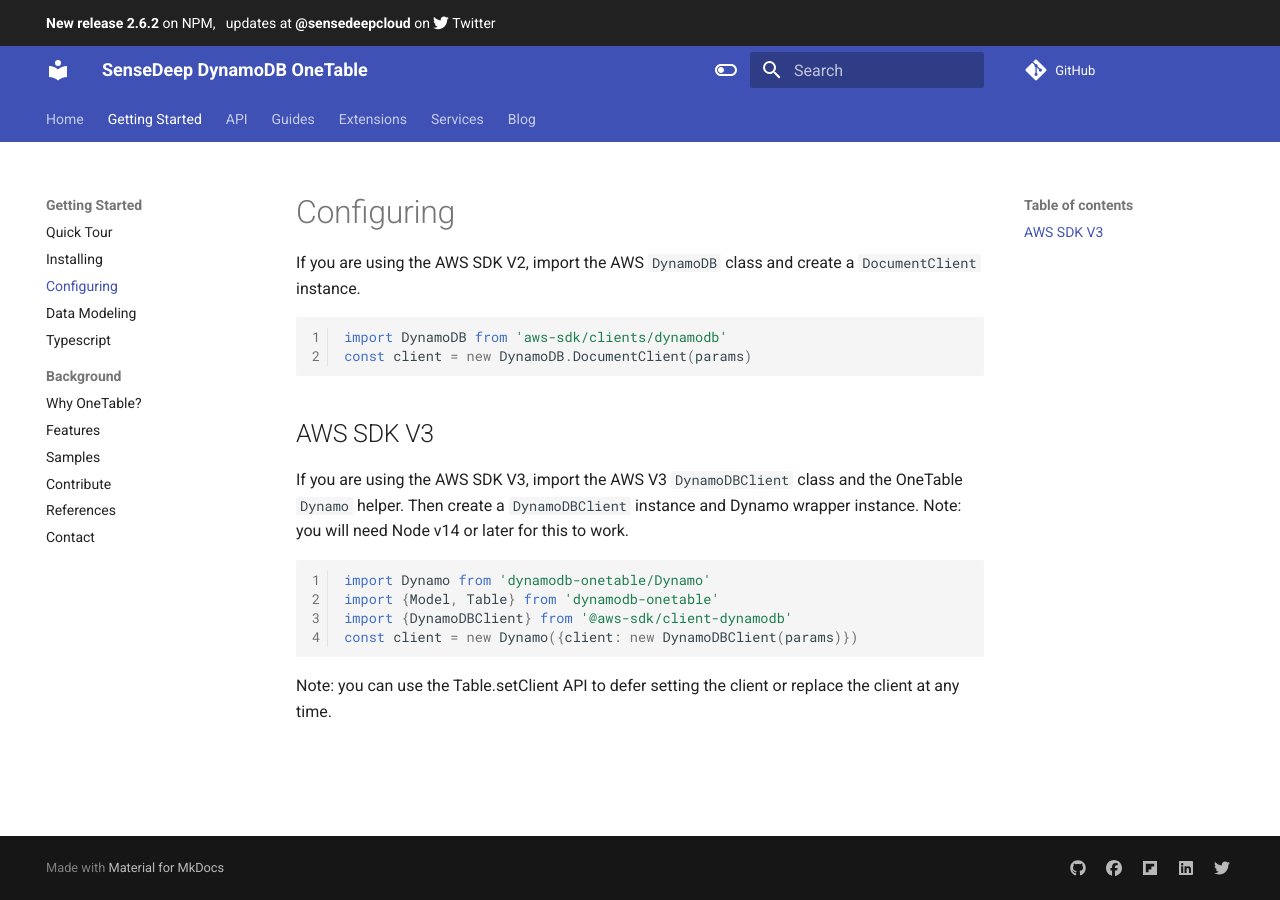
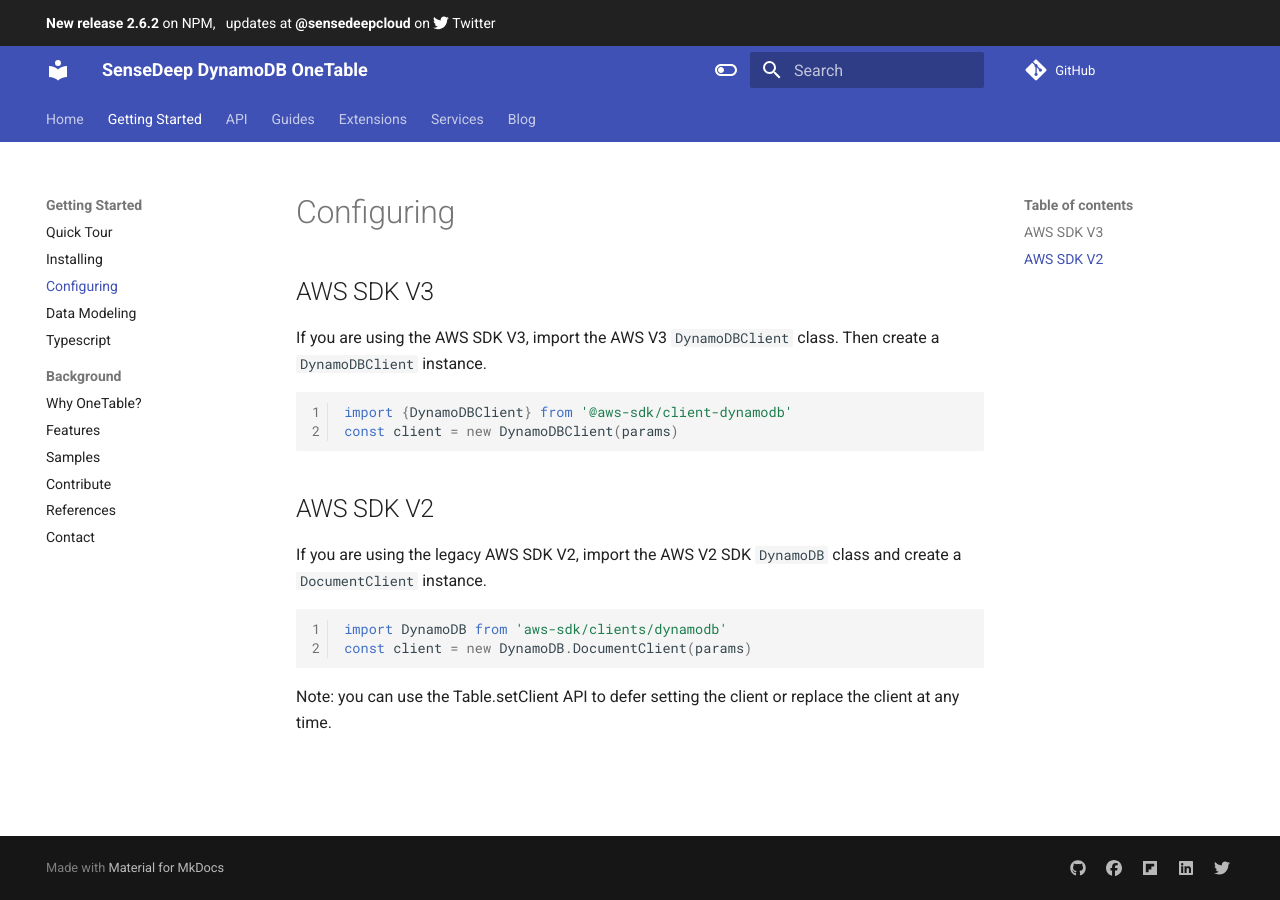
Before and after one commit to sensedeep/onedoc, an MkDocs documentation site: the page built from docs/start/configure.md, in a window 1280 px wide. Built offline with MkDocs 1.6.1 and Material for MkDocs 9.7.7, drawn with Linux system fonts in a browser that asks for light colours; comment, search, counter and statistics services are not loaded.

Commit message:
FIX: AWS SDK V3 doc

````diff
--- a/docs/start/configure.md
+++ b/docs/start/configure.md
@@ -1,20 +1,20 @@
 
-If you are using the AWS SDK V2, import the AWS `DynamoDB` class and create a `DocumentClient` instance.
+## AWS SDK V3
+
+If you are using the AWS SDK V3, import the AWS V3 `DynamoDBClient` class. Then create a `DynamoDBClient` instance.
+
+```javascript
+import {DynamoDBClient} from '@aws-sdk/client-dynamodb'
+const client = new DynamoDBClient(params)
+```
+
+## AWS SDK V2
+
+If you are using the legacy AWS SDK V2, import the AWS V2 SDK `DynamoDB` class and create a `DocumentClient` instance.
 
 ```javascript
 import DynamoDB from 'aws-sdk/clients/dynamodb'
 const client = new DynamoDB.DocumentClient(params)
 ```
 
-## AWS SDK V3
-
-If you are using the AWS SDK V3, import the AWS V3 `DynamoDBClient` class and the OneTable `Dynamo` helper. Then create a `DynamoDBClient` instance and Dynamo wrapper instance. Note: you will need Node v14 or later for this to work.
-
-```javascript
-import Dynamo from 'dynamodb-onetable/Dynamo'
-import {Model, Table} from 'dynamodb-onetable'
-import {DynamoDBClient} from '@aws-sdk/client-dynamodb'
-const client = new Dynamo({client: new DynamoDBClient(params)})
-```
-
 Note: you can use the Table.setClient API to defer setting the client or replace the client at any time.
````
Also changed, not shown: docs/api/table/constructor/constructor.md (+1 -1 lines), docs/start/quick-tour.md (+8 -10 lines).
